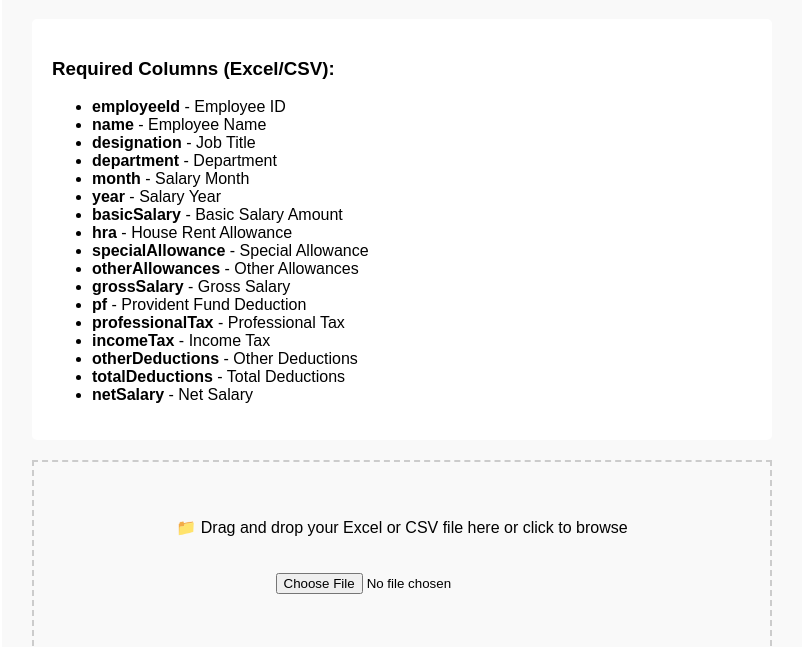
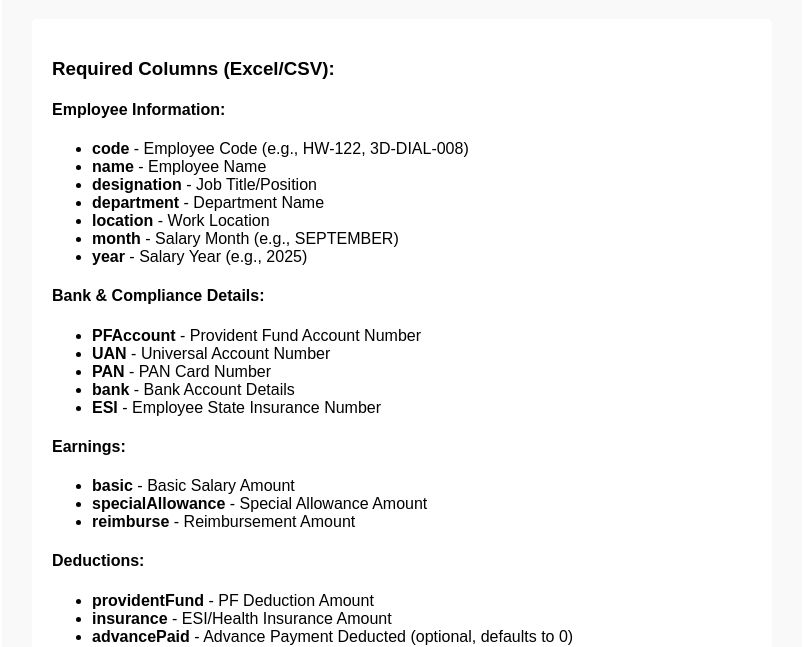
Before and after one commit to dakshgupta2002/salary-slip-generator, a website: page public/index.html in a window 1280 px wide. Shown: the part 162-809 px from the top of the page, without its empty margins (238-1041 px from the left). Drawn offline with Linux system fonts and the light colour scheme.

Commit message:
Update home page with correct Excel column names matching template

```diff
--- a/public/index.html
+++ b/public/index.html
@@ -24,24 +24,39 @@
 
         <div class="columns">
             <h3>Required Columns (Excel/CSV):</h3>
+
+            <h4>Employee Information:</h4>
             <ul>
-                <li><strong>employeeId</strong> - Employee ID</li>
+                <li><strong>code</strong> - Employee Code (e.g., HW-122, 3D-DIAL-008)</li>
                 <li><strong>name</strong> - Employee Name</li>
-                <li><strong>designation</strong> - Job Title</li>
-                <li><strong>department</strong> - Department</li>
-                <li><strong>month</strong> - Salary Month</li>
-                <li><strong>year</strong> - Salary Year</li>
-                <li><strong>basicSalary</strong> - Basic Salary Amount</li>
-                <li><strong>hra</strong> - House Rent Allowance</li>
-                <li><strong>specialAllowance</strong> - Special Allowance</li>
-                <li><strong>otherAllowances</strong> - Other Allowances</li>
-                <li><strong>grossSalary</strong> - Gross Salary</li>
-                <li><strong>pf</strong> - Provident Fund Deduction</li>
-                <li><strong>professionalTax</strong> - Professional Tax</li>
-                <li><strong>incomeTax</strong> - Income Tax</li>
-                <li><strong>otherDeductions</strong> - Other Deductions</li>
-                <li><strong>totalDeductions</strong> - Total Deductions</li>
-                <li><strong>netSalary</strong> - Net Salary</li>
+                <li><strong>designation</strong> - Job Title/Position</li>
+                <li><strong>department</strong> - Department Name</li>
+                <li><strong>location</strong> - Work Location</li>
+                <li><strong>month</strong> - Salary Month (e.g., SEPTEMBER)</li>
+                <li><strong>year</strong> - Salary Year (e.g., 2025)</li>
+            </ul>
+
+            <h4>Bank & Compliance Details:</h4>
+            <ul>
+                <li><strong>PFAccount</strong> - Provident Fund Account Number</li>
+                <li><strong>UAN</strong> - Universal Account Number</li>
+                <li><strong>PAN</strong> - PAN Card Number</li>
+                <li><strong>bank</strong> - Bank Account Details</li>
+                <li><strong>ESI</strong> - Employee State Insurance Number</li>
+            </ul>
+
+            <h4>Earnings:</h4>
+            <ul>
+                <li><strong>basic</strong> - Basic Salary Amount</li>
+                <li><strong>specialAllowance</strong> - Special Allowance Amount</li>
+                <li><strong>reimburse</strong> - Reimbursement Amount</li>
+            </ul>
+
+            <h4>Deductions:</h4>
+            <ul>
+                <li><strong>providentFund</strong> - PF Deduction Amount</li>
+                <li><strong>insurance</strong> - ESI/Health Insurance Amount</li>
+                <li><strong>advancePaid</strong> - Advance Payment Deducted (optional, defaults to 0)</li>
             </ul>
         </div>
 
```
